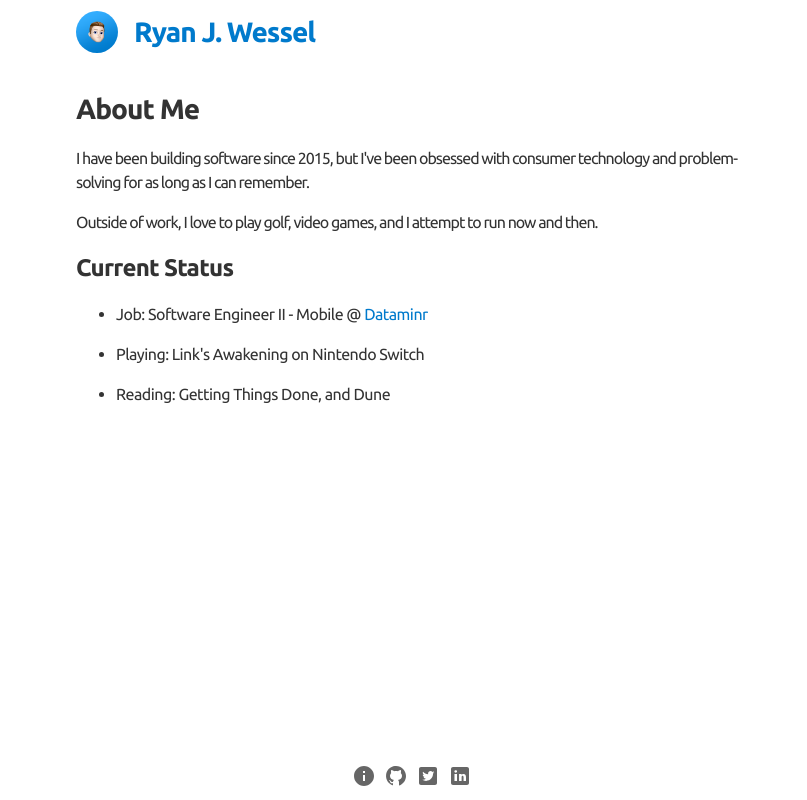
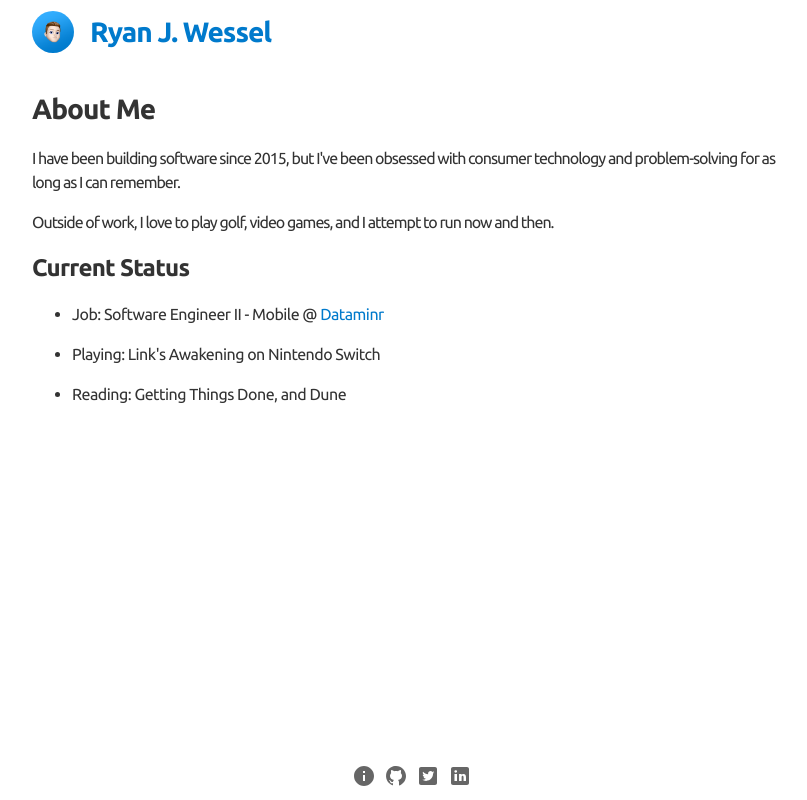
Before and after one commit to ryanjwessel/ryanjwessel.com, a Next.js app: page /info in a window 1280 px wide. Shown: the whole page, without its empty margins (228-1035 px from the left). Built offline with nearby package versions, Linux system fonts and the light colour scheme.

Commit message:
🐛 FIX: Update styles for blog posts to match landing page layout

```diff
--- a/src/components/StyledLayout.js
+++ b/src/components/StyledLayout.js
@@ -19,11 +19,6 @@ const StyledLayout = css`
         ${layout.height.footer}
     );
   }
-  @media only screen and (min-width: 1280px) {
-    div.layout-container {
-      padding: 0 4rem 0;
-    }
-  }
 `;
 
 export default StyledLayout;
--- a/src/components/renderers/CodeBlockRenderer.js
+++ b/src/components/renderers/CodeBlockRenderer.js
@@ -14,12 +14,12 @@ SyntaxHighlighter.registerLanguage('bash', bash);
 
 const CodeBlock = ({ language, value }) => {
   return (
-    <>
+    <div className="code-block">
       <SyntaxHighlighter style={prism} language={language}>
         {value}
       </SyntaxHighlighter>
-      <StyledCodeBlock />
-    </>
+      <style jsx>{StyledCodeBlock}</style>
+    </div>
   );
 };
 
--- a/src/styles/defaults.css
+++ /dev/null
@@ -1,112 +0,0 @@
-* {
-  box-sizing: inherit;
-  line-height: 1.5;
-}
-::selection {
-  background-color: #007acc;
-  color: #fff;
-}
-html {
-  box-sizing: border-box;
-  overflow-y: scroll;
-}
-body {
-  margin: 0;
-  overflow-x: hidden;
-  background-color: #fff;
-  color: #333;
-  font-family: "Ubuntu", Arial, sans-serif;
-  font-size: 16px;
-  -webkit-font-smoothing: antialiased;
-  -moz-osx-font-smoothing: grayscale;
-}
-a,
-.link {
-  color: #007acc;
-  text-decoration: none;
-}
-a:hover,
-.link:hover {
-  cursor: pointer;
-  color: #0451a5;
-}
-img {
-  max-width: 100%;
-}
-strong {
-  font-weight: bold;
-}
-h1,
-h2,
-h3,
-h4,
-h5,
-h6,
-p,
-li,
-table {
-  font-family: "Ubuntu", Arial, sans-serif;
-  margin-left: 0;
-  margin-right: 0;
-  margin-top: 0;
-  margin-bottom: 1rem;
-  padding-bottom: 0;
-  padding-left: 0;
-  padding-right: 0;
-  padding-top: 0;
-  letter-spacing: -0.5px;
-  color: inherit;
-  text-rendering: optimizeLegibility;
-}
-h1 {
-  font-size: 1.75rem;
-}
-h2 {
-  font-size: 1.5rem;
-}
-h3,
-h4 {
-  font-size: 1.25rem;
-}
-h5,
-h6 {
-  font-weight: normal;
-  font-style: italic;
-}
-table {
-  width: 100%;
-}
-code {
-  color: #dd4a68;
-}
-.markdown-container img {
-  display: block;
-  margin: 0 auto;
-}
-.article-footer-card {
-  border: 1px solid #ccc;
-  border-radius: .5rem;
-  padding: 1rem;
-  margin: 2rem 0;
-}
-@media (min-width: 1280px) {
-  h1,
-  h2,
-  h3,
-  h4,
-  h5,
-  h6,
-  p {
-    letter-spacing: -1px;
-  }
-  h1 {
-    letter-spacing: -1px;
-  }
-  h2 {
-    letter-spacing: -0.75px;
-  }
-  h3 {
-    letter-spacing: -0.5px;
-    font-weight: normal;
-  }
-}
```
Also changed, not shown: src/components/renderers/StyledCodeBlock.js (+10 -12 lines).
